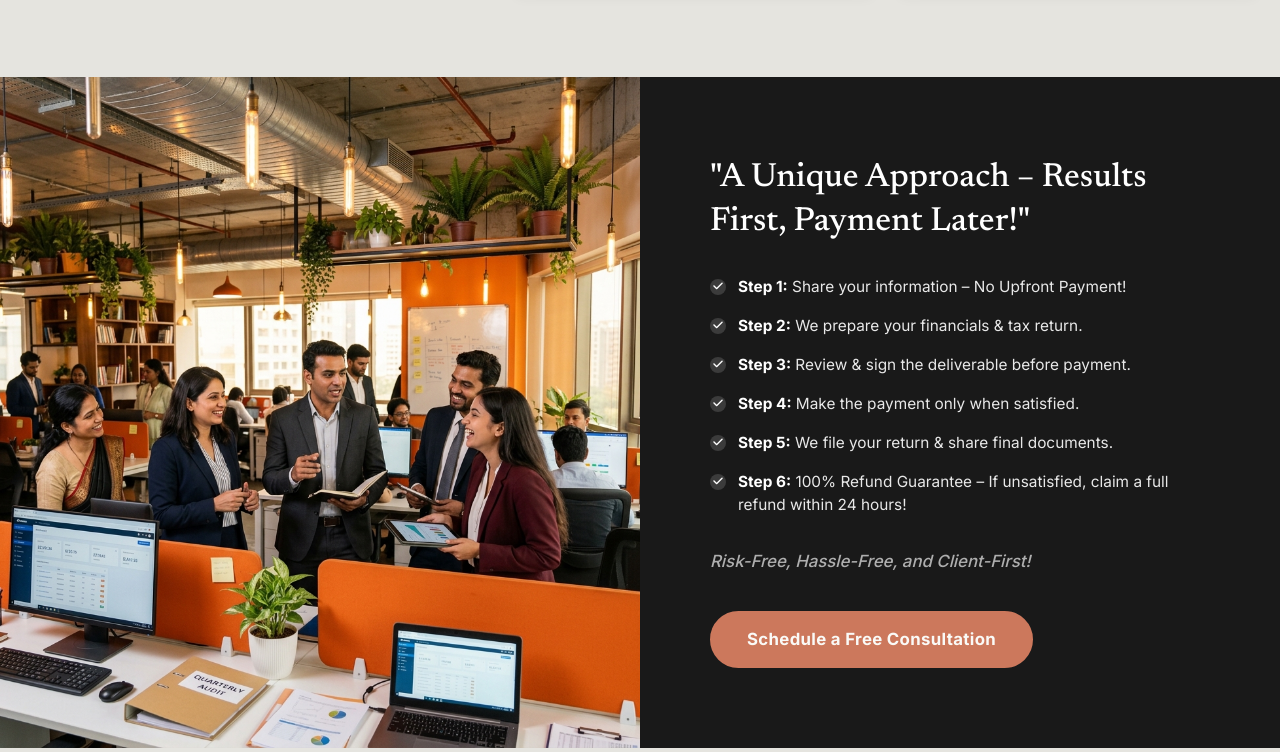
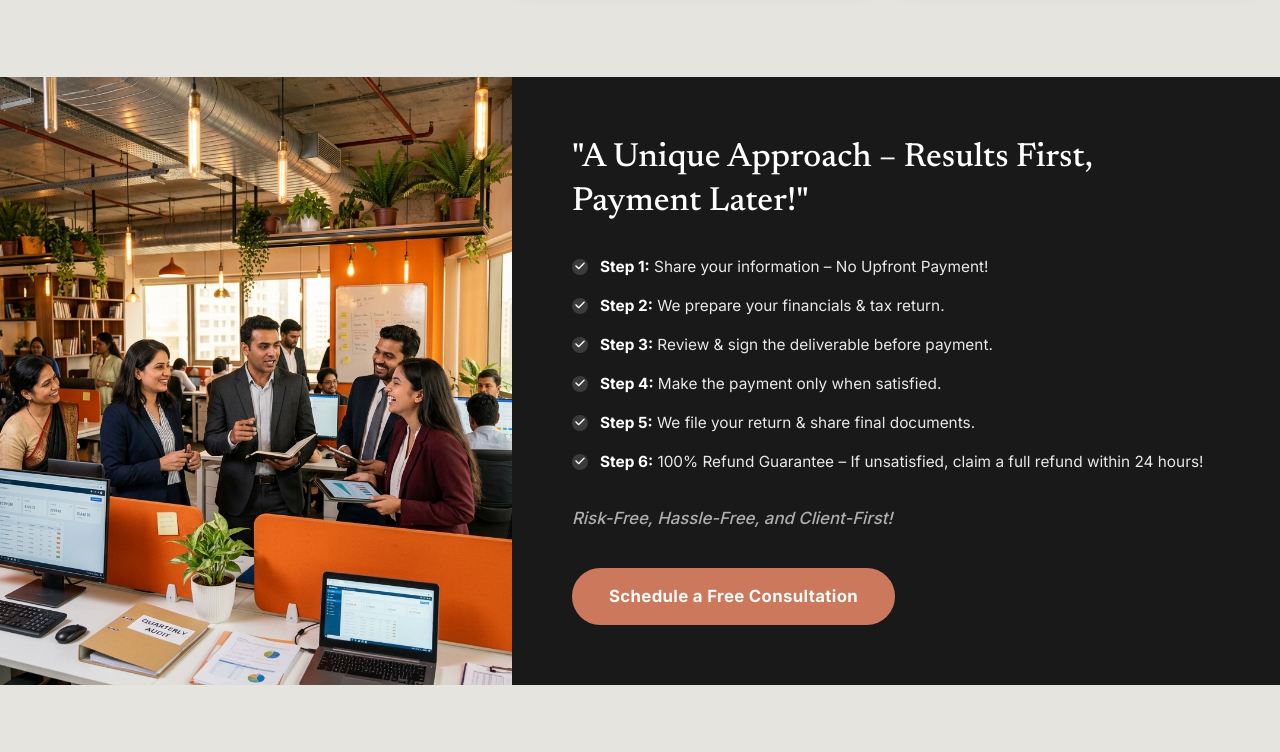
Before and after one commit to uditguptaca/taxfiling, a website built with Vite: page index.html in a window 1280 px wide. Shown: the part 2768-3520 px from the top of the page. Built offline with nearby package versions, Linux system fonts and the light colour scheme; animation ran at ten frames a second.

Commit message:
style: reduce relative width and height of workflow split image to balance text column

```diff
--- a/css/style.css
+++ b/css/style.css
@@ -2823,7 +2823,7 @@ p {
 
 .workflow-grid {
   display: grid;
-  grid-template-columns: 1fr 1fr;
+  grid-template-columns: 0.8fr 1.2fr;
   align-items: stretch;
 }
 
@@ -2831,7 +2831,7 @@ p {
   position: relative;
   width: 100%;
   height: 100%;
-  min-height: 550px;
+  min-height: 400px;
 }
 
 .workflow-team-img {
@@ -2842,7 +2842,7 @@ p {
 }
 
 .workflow-content-col {
-  padding: 80px 70px;
+  padding: 60px 60px;
   color: #ffffff;
   display: flex;
   flex-direction: column;
```
